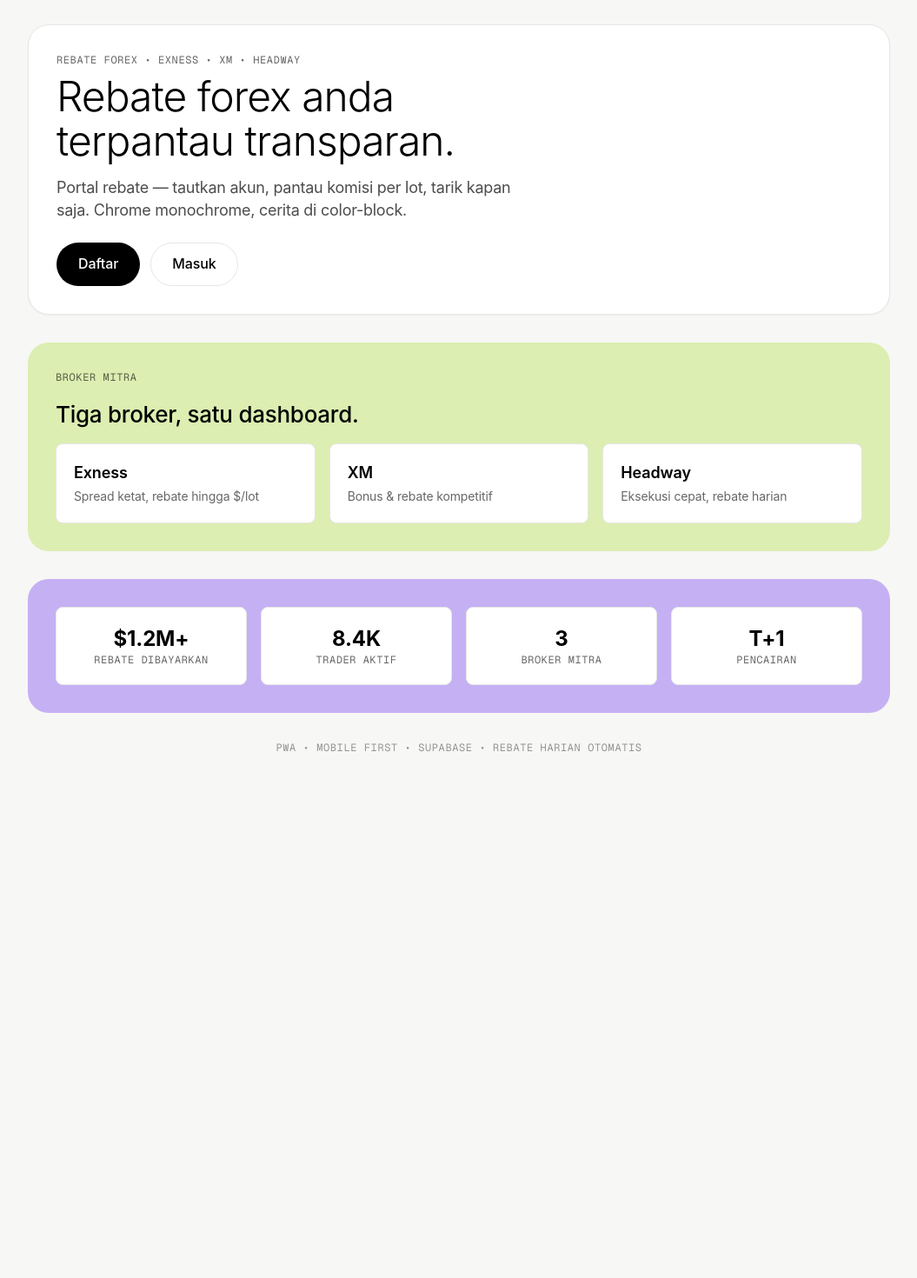
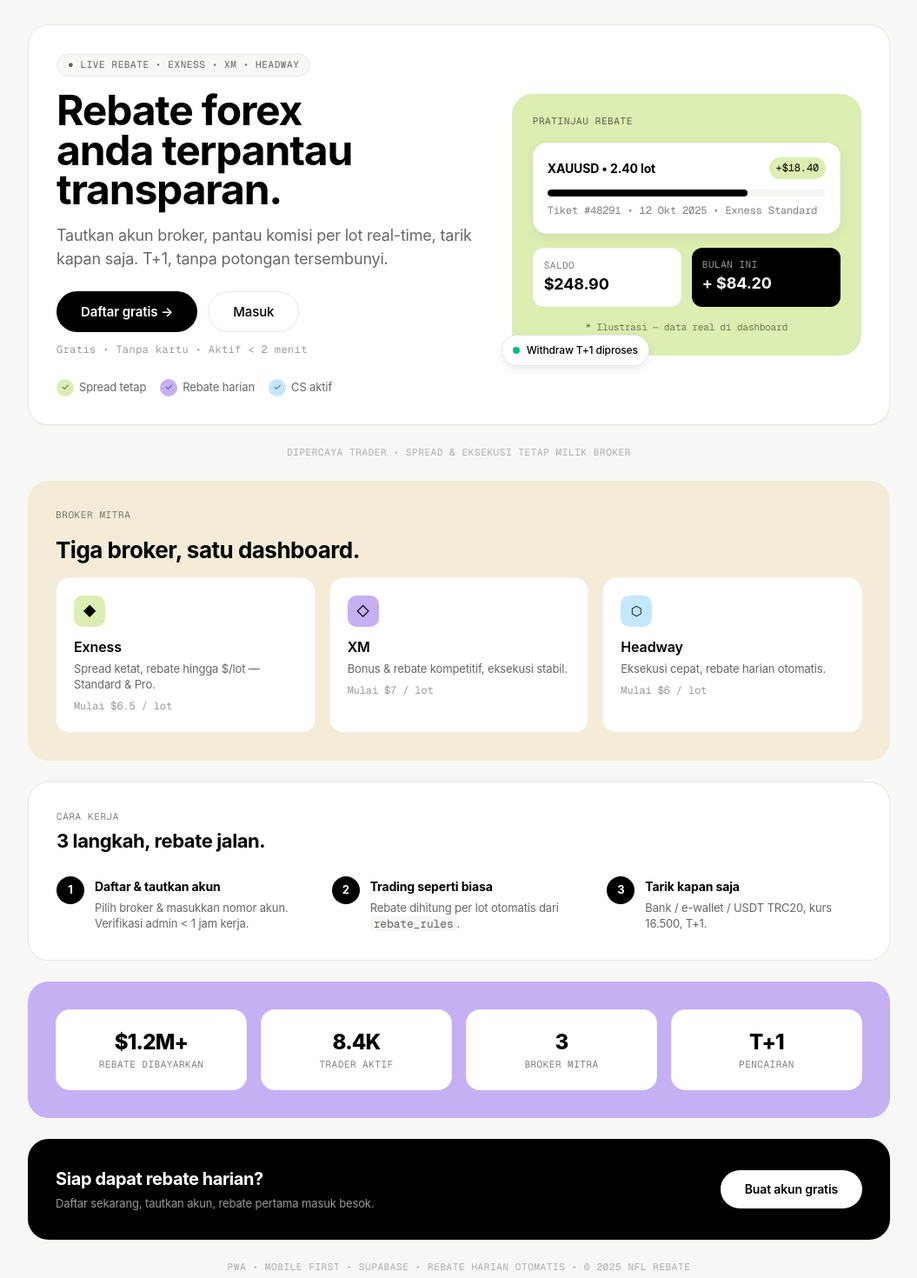
Before and after one commit to naufalirfan/nflrebate, a Next.js app: page / in a window 1280 px wide. Shown: the part 60-1530 px from the top of the page at 87% size, without its empty margins (112-1167 px from the left). Before the commit the page ends 960 px from the top, so only its background shows below. Built offline with nearby package versions, Linux system fonts and the light colour scheme.

Commit message:
[verified] polish landing menarik: hero 2-col mock rebate + badge T+1, broker rate hint, how-it-works 3 langkah, CTA invert

```diff
--- a/src/app/page.tsx
+++ b/src/app/page.tsx
@@ -7,38 +7,96 @@
         <b className="text-black dark:text-white text-[20px] font-bold tracking-[-0.14px]" style={{fontFeatureSettings:'"kern" 1'}}>Nfl Rebate</b>
         <div className="flex gap-2 items-center">
           <ThemeToggle />
-          <Link href="/login" className="px-5 py-2 min-h-[44px] inline-flex items-center text-[14px] font-medium tracking-[-0.10px] border border-[#e6e6e6] dark:border-[#34343e] rounded-[50px] bg-white text-black">Masuk</Link>
+          <Link href="/login" className="px-5 py-2 min-h-[44px] inline-flex items-center text-[14px] font-medium tracking-[-0.10px] border border-[#e6e6e6] dark:border-[#34343e] rounded-[50px] bg-white dark:bg-[#2a2a30] text-black dark:text-white">Masuk</Link>
           <Link href="/register" className="px-5 py-2 min-h-[44px] inline-flex items-center text-[14px] font-medium tracking-[-0.10px] bg-black dark:bg-white text-white dark:text-black border border-transparent dark:border-white rounded-[50px]">Daftar</Link>
         </div>
       </nav>
-      <main className="flex-1 w-full max-w-5xl px-4 py-8 flex flex-col gap-8">
-        <div className="rounded-[24px] bg-white dark:bg-[#2a2a30] border border-[#e6e6e6] dark:border-[#34343e] p-8 shadow-[0_1px_2px_rgba(0,0,0,.04)]">
-          <p className="text-[12px] font-mono uppercase tracking-[0.6px] text-black/60 dark:text-white/60">Rebate forex • Exness • XM • Headway</p>
-          <h1 className="mt-2 text-[40px] md:text-[48px] font-[340] leading-[1.05] tracking-[-0.96px] text-black dark:text-white" style={{fontFeatureSettings:'"kern" 1'}}>Rebate forex anda<br/>terpantau transparan.</h1>
-          <p className="mt-4 text-[18px] leading-[1.45] tracking-[-0.26px] text-black/70 dark:text-white/70 max-w-[48ch]">Portal rebate — tautkan akun, pantau komisi per lot, tarik kapan saja. Chrome monochrome, cerita di color-block.</p>
-          <div className="mt-6 flex gap-3">
-            <Link href="/register" className="px-6 py-3 min-h-[44px] inline-flex items-center bg-black dark:bg-white text-white dark:text-black border border-transparent dark:border-white rounded-[50px] text-[16px] font-medium tracking-[-0.10px]">Daftar</Link>
-            <Link href="/login" className="px-6 py-3 min-h-[44px] inline-flex items-center bg-white dark:bg-transparent text-black dark:text-white border border-[#e6e6e6] dark:border-[#34343e] rounded-[50px] text-[16px] font-medium tracking-[-0.10px]">Masuk</Link>
+      <main className="flex-1 w-full max-w-5xl px-4 py-6 md:py-8 flex flex-col gap-6">
+        {/* HERO 2-col */}
+        <div className="rounded-[24px] bg-white dark:bg-[#2a2a30] border border-[#e6e6e6] dark:border-[#34343e] p-6 md:p-8 shadow-[0_1px_2px_rgba(0,0,0,.04)] overflow-hidden">
+          <div className="grid md:grid-cols-[1.1fr_0.9fr] gap-8 items-center">
+            <div>
+              <p className="inline-flex items-center gap-2 text-[11px] font-mono uppercase tracking-[0.6px] text-black/60 dark:text-white/60 border border-[#e6e6e6] dark:border-[#34343e] rounded-[50px] px-3 py-1 bg-[#f7f7f5] dark:bg-[#1e1e24]">● Live rebate • Exness • XM • Headway</p>
+              <h1 className="mt-4 text-[36px] md:text-[48px] font-[700] leading-[0.95] tracking-[-1.2px] text-black dark:text-white" style={{fontFeatureSettings:'"kern" 1'}}>Rebate forex<br/>anda <span className="underline decoration-[#dceeb1] decoration-[8px] underline-offset-[-2px] dark:decoration-[#34343e]">terpantau</span><br/>transparan.</h1>
+              <p className="mt-4 text-[16px] md:text-[18px] leading-[1.5] tracking-[-0.2px] text-black/60 dark:text-white/60 max-w-[44ch]">Tautkan akun broker, pantau komisi per lot real-time, tarik kapan saja. T+1, tanpa potongan tersembunyi.</p>
+              <div className="mt-6 flex flex-wrap gap-3">
+                <Link href="/register" className="px-7 py-3 min-h-[44px] inline-flex items-center justify-center bg-black dark:bg-white text-white dark:text-black rounded-[50px] text-[15px] font-semibold tracking-[-0.1px] hover:opacity-90 transition">Daftar gratis →</Link>
+                <Link href="/login" className="px-7 py-3 min-h-[44px] inline-flex items-center justify-center bg-white dark:bg-transparent text-black dark:text-white border border-[#e6e6e6] dark:border-[#34343e] rounded-[50px] text-[15px] font-medium">Masuk</Link>
+              </div>
+              <p className="mt-3 text-[12px] font-mono tracking-[0.4px] text-black/40 dark:text-white/40">Gratis • Tanpa kartu • Aktif &lt; 2 menit</p>
+              <div className="mt-6 flex items-center gap-4 text-[13px] text-black/60 dark:text-white/60">
+                <span className="flex items-center gap-1.5"><span className="w-5 h-5 rounded-full bg-[#dceeb1] grid place-items-center text-[11px]">✓</span> Spread tetap</span>
+                <span className="flex items-center gap-1.5"><span className="w-5 h-5 rounded-full bg-[#c5b0f4] grid place-items-center text-[11px]">✓</span> Rebate harian</span>
+                <span className="flex items-center gap-1.5"><span className="w-5 h-5 rounded-full bg-[#c2e8ff] grid place-items-center text-[11px]">✓</span> CS aktif</span>
+              </div>
+            </div>
+            {/* mock card */}
+            <div className="relative">
+              <div className="rounded-[24px] p-5 md:p-6 flex flex-col gap-4" style={{background:"#dceeb1"}}>
+                <p className="text-[11px] font-mono uppercase tracking-[0.6px] text-black/60">Pratinjau rebate</p>
+                <div className="bg-white rounded-[16px] p-4 border border-black/5 shadow-[0_4px_16px_rgba(0,0,0,.06)]">
+                  <div className="flex justify-between items-center">
+                    <b className="text-[14px] text-black">XAUUSD • 2.40 lot</b><span className="text-[12px] font-mono bg-[#dceeb1] px-2 py-1 rounded-full text-black">+$18.40</span>
+                  </div>
+                  <div className="mt-3 h-2 bg-[#f7f7f5] rounded-full overflow-hidden"><div className="h-full w-[72%] bg-black rounded-full" /></div>
+                  <p className="mt-2 text-[12px] text-black/50 font-mono">Tiket #48291 • 12 Okt 2025 • Exness Standard</p>
+                </div>
+                <div className="grid grid-cols-2 gap-3">
+                  <div className="bg-white rounded-[12px] p-3 border border-black/5"><p className="text-[11px] font-mono uppercase tracking-[0.5px] text-black/50">Saldo</p><p className="text-[18px] font-bold text-black">$248.90</p></div>
+                  <div className="bg-black rounded-[12px] p-3"><p className="text-[11px] font-mono uppercase tracking-[0.5px] text-white/60">Bulan ini</p><p className="text-[18px] font-bold text-white">+ $84.20</p></div>
+                </div>
+                <p className="text-[11px] font-mono text-black/50 text-center">* Ilustrasi — data real di dashboard</p>
+              </div>
+              {/* floating badge */}
+              <div className="hidden md:flex absolute -bottom-3 -left-3 bg-white dark:bg-[#1e1e24] border border-[#e6e6e6] dark:border-[#34343e] rounded-[50px] px-3 py-2 shadow-[0_4px_12px_rgba(0,0,0,.08)] items-center gap-2 text-[12px] font-medium text-black dark:text-white">
+                <span className="w-2 h-2 rounded-full bg-emerald-500 animate-pulse" /> Withdraw T+1 diproses
+              </div>
+            </div>
           </div>
         </div>
-        <div className="rounded-[24px] p-8 flex flex-col gap-4" style={{background:"#dceeb1"}}>
-          <p className="text-[12px] font-mono uppercase tracking-[0.6px] text-black/60">Broker Mitra</p>
-          <h2 className="text-[26px] font-[540] leading-[1.35] tracking-[-0.26px] text-black">Tiga broker, satu dashboard.</h2>
+
+        {/* TRUST */}
+        <p className="text-[11px] font-mono uppercase tracking-[0.6px] text-black/30 dark:text-white/30 text-center">Dipercaya trader • Spread &amp; eksekusi tetap milik broker</p>
+
+        {/* BROKER */}
+        <div className="rounded-[24px] p-6 md:p-8 flex flex-col gap-4" style={{background:"#f4ecd6"}}>
+          <p className="text-[11px] font-mono uppercase tracking-[0.6px] text-black/50">Broker mitra</p>
+          <h2 className="text-[22px] md:text-[26px] font-[700] leading-[1.2] tracking-[-0.5px] text-black">Tiga broker, satu dashboard.</h2>
           <div className="grid grid-cols-1 md:grid-cols-3 gap-4">
-            <div className="bg-white border border-[#e6e6e6] rounded-[8px] p-5"><b className="text-black text-[18px] font-semibold">Exness</b><p className="text-[14px] tracking-[-0.14px] text-black/60 mt-1">Spread ketat, rebate hingga $/lot</p></div>
-            <div className="bg-white border border-[#e6e6e6] rounded-[8px] p-5"><b className="text-black text-[18px] font-semibold">XM</b><p className="text-[14px] tracking-[-0.14px] text-black/60 mt-1">Bonus &amp; rebate kompetitif</p></div>
-            <div className="bg-white border border-[#e6e6e6] rounded-[8px] p-5"><b className="text-black text-[18px] font-semibold">Headway</b><p className="text-[14px] tracking-[-0.14px] text-black/60 mt-1">Eksekusi cepat, rebate harian</p></div>
+            <div className="bg-white border border-black/5 rounded-[16px] p-5 hover:shadow-[0_4px_12px_rgba(0,0,0,.06)] transition"><div className="w-9 h-9 rounded-[10px] bg-[#dceeb1] grid place-items-center text-[15px]">◆</div><b className="mt-3 block text-black text-[16px] font-semibold">Exness</b><p className="text-[13px] leading-[1.4] text-black/60 mt-1">Spread ketat, rebate hingga $/lot — Standard &amp; Pro.</p><p className="mt-2 text-[12px] font-mono text-black/40">Mulai $6.5 / lot</p></div>
+            <div className="bg-white border border-black/5 rounded-[16px] p-5 hover:shadow-[0_4px_12px_rgba(0,0,0,.06)] transition"><div className="w-9 h-9 rounded-[10px] bg-[#c5b0f4] grid place-items-center text-[15px]">◇</div><b className="mt-3 block text-black text-[16px] font-semibold">XM</b><p className="text-[13px] leading-[1.4] text-black/60 mt-1">Bonus &amp; rebate kompetitif, eksekusi stabil.</p><p className="mt-2 text-[12px] font-mono text-black/40">Mulai $7 / lot</p></div>
+            <div className="bg-white border border-black/5 rounded-[16px] p-5 hover:shadow-[0_4px_12px_rgba(0,0,0,.06)] transition"><div className="w-9 h-9 rounded-[10px] bg-[#c2e8ff] grid place-items-center text-[15px]">⬡</div><b className="mt-3 block text-black text-[16px] font-semibold">Headway</b><p className="text-[13px] leading-[1.4] text-black/60 mt-1">Eksekusi cepat, rebate harian otomatis.</p><p className="mt-2 text-[12px] font-mono text-black/40">Mulai $6 / lot</p></div>
           </div>
         </div>
-        <div className="rounded-[24px] p-8" style={{background:"#c5b0f4"}}>
-          <div className="grid grid-cols-2 md:grid-cols-4 gap-4">
-            <div className="bg-white border border-[#e6e6e6] rounded-[8px] p-5 text-center"><p className="text-2xl font-bold text-black">$1.2M+</p><p className="text-xs tracking-[0.54px] font-mono uppercase text-black/60">Rebate dibayarkan</p></div>
-            <div className="bg-white border border-[#e6e6e6] rounded-[8px] p-5 text-center"><p className="text-2xl font-bold text-black">8.4K</p><p className="text-xs tracking-[0.54px] font-mono uppercase text-black/60">Trader aktif</p></div>
-            <div className="bg-white border border-[#e6e6e6] rounded-[8px] p-5 text-center"><p className="text-2xl font-bold text-black">3</p><p className="text-xs tracking-[0.54px] font-mono uppercase text-black/60">Broker mitra</p></div>
-            <div className="bg-white border border-[#e6e6e6] rounded-[8px] p-5 text-center"><p className="text-2xl font-bold text-black">T+1</p><p className="text-xs tracking-[0.54px] font-mono uppercase text-black/60">Pencairan</p></div>
+
+        {/* HOW IT WORKS */}
+        <div className="rounded-[24px] bg-white dark:bg-[#2a2a30] border border-[#e6e6e6] dark:border-[#34343e] p-6 md:p-8">
+          <p className="text-[11px] font-mono uppercase tracking-[0.6px] text-black/50 dark:text-white/50">Cara kerja</p>
+          <h2 className="mt-1 text-[22px] font-bold tracking-[-0.4px] text-black dark:text-white">3 langkah, rebate jalan.</h2>
+          <div className="mt-6 grid md:grid-cols-3 gap-6">
+            <div className="flex gap-3"><span className="w-8 h-8 shrink-0 rounded-full bg-black dark:bg-white text-white dark:text-black grid place-items-center text-[13px] font-bold">1</span><div><b className="text-[14px] text-black dark:text-white">Daftar &amp; tautkan akun</b><p className="text-[13px] leading-[1.4] text-black/60 dark:text-white/60 mt-1">Pilih broker &amp; masukkan nomor akun. Verifikasi admin &lt; 1 jam kerja.</p></div></div>
+            <div className="flex gap-3"><span className="w-8 h-8 shrink-0 rounded-full bg-black dark:bg-white text-white dark:text-black grid place-items-center text-[13px] font-bold">2</span><div><b className="text-[14px] text-black dark:text-white">Trading seperti biasa</b><p className="text-[13px] leading-[1.4] text-black/60 dark:text-white/60 mt-1">Rebate dihitung per lot otomatis dari <code className="bg-[#f7f7f5] dark:bg-[#1e1e24] px-1 rounded">rebate_rules</code>.</p></div></div>
+            <div className="flex gap-3"><span className="w-8 h-8 shrink-0 rounded-full bg-black dark:bg-white text-white dark:text-black grid place-items-center text-[13px] font-bold">3</span><div><b className="text-[14px] text-black dark:text-white">Tarik kapan saja</b><p className="text-[13px] leading-[1.4] text-black/60 dark:text-white/60 mt-1">Bank / e-wallet / USDT TRC20, kurs 16.500, T+1.</p></div></div>
           </div>
         </div>
-        <p className="text-xs tracking-[0.6px] font-mono uppercase text-black/40 dark:text-white/40 text-center">PWA • Mobile First • Supabase • Rebate harian otomatis</p>
+
+        {/* STATS */}
+        <div className="rounded-[24px] p-6 md:p-8" style={{background:"#c5b0f4"}}>
+          <div className="grid grid-cols-2 md:grid-cols-4 gap-4">
+            <div className="bg-white border border-black/5 rounded-[16px] p-5 text-center"><p className="text-[24px] font-[800] tracking-[-0.8px] text-black">$1.2M+</p><p className="text-[11px] tracking-[0.5px] font-mono uppercase text-black/50">Rebate dibayarkan</p></div>
+            <div className="bg-white border border-black/5 rounded-[16px] p-5 text-center"><p className="text-[24px] font-[800] tracking-[-0.8px] text-black">8.4K</p><p className="text-[11px] tracking-[0.5px] font-mono uppercase text-black/50">Trader aktif</p></div>
+            <div className="bg-white border border-black/5 rounded-[16px] p-5 text-center"><p className="text-[24px] font-[800] tracking-[-0.8px] text-black">3</p><p className="text-[11px] tracking-[0.5px] font-mono uppercase text-black/50">Broker mitra</p></div>
+            <div className="bg-white border border-black/5 rounded-[16px] p-5 text-center"><p className="text-[24px] font-[800] tracking-[-0.8px] text-black">T+1</p><p className="text-[11px] tracking-[0.5px] font-mono uppercase text-black/50">Pencairan</p></div>
+          </div>
+        </div>
+
+        {/* CTA */}
+        <div className="rounded-[24px] bg-black dark:bg-white p-6 md:p-8 flex flex-col md:flex-row items-center justify-between gap-4">
+          <div><h3 className="text-[20px] font-bold tracking-[-0.4px] text-white dark:text-black">Siap dapat rebate harian?</h3><p className="text-[13px] text-white/60 dark:text-black/60 mt-1">Daftar sekarang, tautkan akun, rebate pertama masuk besok.</p></div>
+          <Link href="/register" className="shrink-0 px-7 py-3 min-h-[44px] inline-flex items-center justify-center bg-white dark:bg-black text-black dark:text-white rounded-[50px] text-[14px] font-semibold">Buat akun gratis</Link>
+        </div>
+
+        <p className="text-[11px] font-mono uppercase tracking-[0.6px] text-black/30 dark:text-white/30 text-center">PWA • Mobile first • Supabase • Rebate harian otomatis • © 2025 Nfl Rebate</p>
       </main>
     </div>
   )
```
